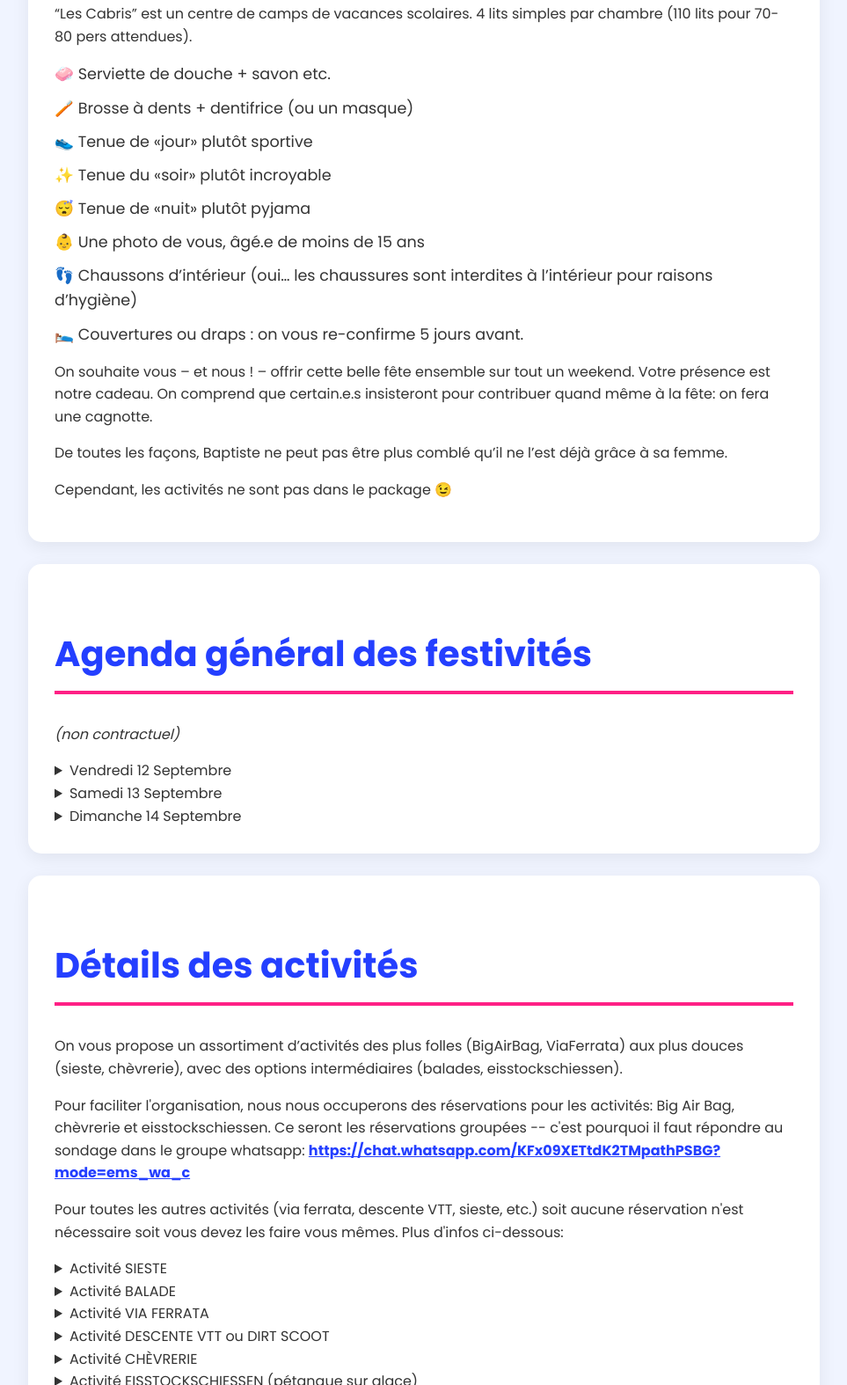
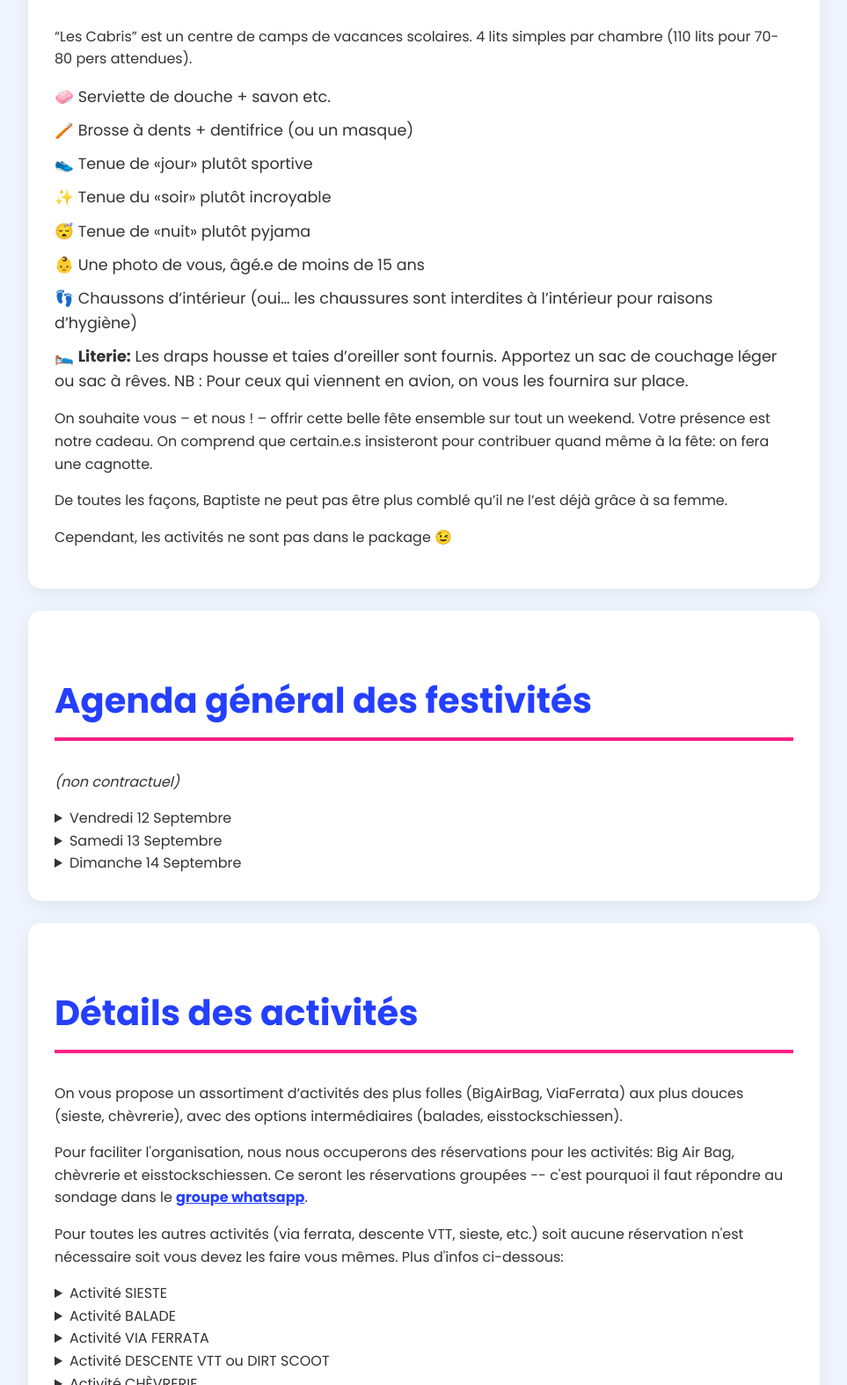
Before and after one commit to PBE1208/theswissweekend, a plain HTML site: page index.html in a window 1280 px wide. Shown: the part 1069-2643 px from the top of the page at 88% size, without its empty margins (158-1121 px from the left). Drawn offline with Linux system fonts and the light colour scheme.

Commit message:
Update index.html

```diff
--- a/index.html
+++ b/index.html
@@ -277,7 +277,8 @@
             <ul class="info-list">
                 <li><span class="info-label">DATE:</span>Vendredi 12 au Dimanche 14 Septembre 2025</li>
                 <li><span class="info-label">LIEU:</span>Leysin, Suisse ; centre de vacances « Les Cabris » , Chambres quadruples, lits simples, avec SdB</li>
-                <li><span class="info-label">ACCÈS:</span>par <strong>Train</strong>: 5min à pied de la Gare Leysin-Feydey qui est à 26min d’Aigle, qui est à 1h15 de Genève ; ou par <strong>Voiture</strong>: 50min depuis Lausanne et 1h15 depuis Genève aéroport (attention il y a peu de places de parking disponibles)</li>
+                <li><span class="info-label">ADRESSE ET ACCÈS:</span> Route des Chamois 2, 1854, Leysin<br>
+                     par <strong>Train</strong>: 5min à pied de la Gare Leysin-Feydey qui est à 26min d’Aigle, qui est à 1h15 de Genève ; ou par <strong>Voiture</strong>: 50min depuis Lausanne et 1h15 depuis Genève aéroport (attention il y a peu de places de parking disponibles)</li>
                 <li><span class="info-label">LIENS UTILES:</span>
                     <ul>
                         <li><a href="https://www.lescabris.ch/" target="_blank">Le centre les Cabris</a></li>
@@ -300,7 +301,7 @@
                 <li>😴 Tenue de «nuit» plutôt pyjama</li>
                 <li>👶 Une photo de vous, âgé.e de moins de 15 ans</li>
                 <li>👣 Chaussons d’intérieur (oui… les chaussures sont interdites à l’intérieur pour raisons d’hygiène)</li>
-                <li>🛌 Couvertures ou draps : on vous re-confirme 5 jours avant.</li>
+                <li>🛌 <strong>Literie:</strong> Les draps housse et taies d’oreiller sont fournis. Apportez un sac de couchage léger ou sac à rêves. NB : Pour ceux qui viennent en avion, on vous les fournira sur place.</li>
             </ul>
             <p>On souhaite vous – et nous ! – offrir cette belle fête ensemble sur tout un weekend. Votre présence est notre cadeau. On comprend que certain.e.s insisteront pour contribuer quand même à la fête: on fera une cagnotte.</p>
             <p>De toutes les façons, Baptiste ne peut pas être plus comblé qu’il ne l’est déjà grâce à sa femme.</p>
@@ -348,7 +349,7 @@
         <section id="activites">
             <h2>Détails des activités</h2>
             <p>On vous propose un assortiment d’activités des plus folles (BigAirBag, ViaFerrata) aux plus douces (sieste, chèvrerie), avec des options intermédiaires (balades, eisstockschiessen).</p>
-            <p>Pour faciliter l'organisation, nous nous occuperons des réservations pour les activités:  Big Air Bag, chèvrerie et eisstockschiessen. Ce seront les réservations groupées -- c'est pourquoi il faut répondre au sondage dans le groupe whatsapp: <a href="https://chat.whatsapp.com/KFx09XETtdK2TMpathPSBG?mode=ems_wa_c" target="_blank">https://chat.whatsapp.com/KFx09XETtdK2TMpathPSBG?mode=ems_wa_c</a></p>
+            <p>Pour faciliter l'organisation, nous nous occuperons des réservations pour les activités:  Big Air Bag, chèvrerie et eisstockschiessen. Ce seront les réservations groupées -- c'est pourquoi il faut répondre au sondage dans le <a href="https://chat.whatsapp.com/KFx09XETtdK2TMpathPSBG?mode=ems_wa_c" target="_blank">groupe whatsapp</a>.</p>
             <p>Pour toutes les autres activités (via ferrata, descente VTT, sieste, etc.) soit aucune réservation n'est nécessaire soit vous devez les faire vous mêmes. Plus d'infos ci-dessous:</p>
 
             <details>
@@ -416,7 +417,7 @@
              <details>
                 <summary>Activité CHÈVRERIE</summary>
                 <div class="details-content">
-                    <p><strong>Réservation:</strong> groupée (<a href="https://chat.whatsapp.com/KFx09XETtdK2TMpathPSBG?mode=ems_wa_c" target="_blank">répondre au sondage whatsapp</a>). <strong>Prix :</strong> libre. <strong>Durée :</strong> moins de 1h.</p>
+                    <p><strong>Réservation:</strong> groupée (répondre au sondage dans le <a href="https://chat.whatsapp.com/KFx09XETtdK2TMpathPSBG?mode=ems_wa_c" target="_blank">groupe whatsapp</a>). <strong>Prix :</strong> libre. <strong>Durée :</strong> moins de 1h.</p>
                     <p>Chaque chèvre a un petit nom et quémandera vos caresses. Il y a donc de fortes chances que vous sentiez le bouc. Pensez à vous laver les mains après. Plus d’infos <a href="https://www.alpesvaudoises.ch/fr/P16369/leysin/la-chevrerie" target="_blank">ici</a>.</p>
                 </div>
             </details>
@@ -432,7 +433,7 @@
             <details>
                 <summary>Activité BIG AIR BAG (unique au monde)</summary>
                 <div class="details-content">
-                    <p><strong>Réservation:</strong> groupée (<a href="https://chat.whatsapp.com/KFx09XETtdK2TMpathPSBG?mode=ems_wa_c" target="_blank">répondre au sondage whatsapp</a>). <strong>Prix :</strong> CHF 45. <strong>Durée :</strong> 2h.</p>
+                    <p><strong>Réservation:</strong> groupée (répondre au sondage dans le <a href="https://chat.whatsapp.com/KFx09XETtdK2TMpathPSBG?mode=ems_wa_c" target="_blank">groupe whatsapp</a>). <strong>Prix :</strong> CHF 45. <strong>Durée :</strong> 2h.</p>
                     <p>Plus d'infos: <a href="https://lebag-leysin.ch/fr/" target="_blank">https://lebag-leysin.ch/fr/</a></p>
                     <p>Deux tremplins (22m et 16m) et un airbag géant. Il faut être à l’aise en ski/snow mais ce n'est pas nécessaire de savoir bien sauter ni de faire des figures. Avant chaque session, vous pouvez faire 30 minutes d’échauffement sur le trampoline.</p>
                     <p><strong>Apporter :</strong></p>
```
